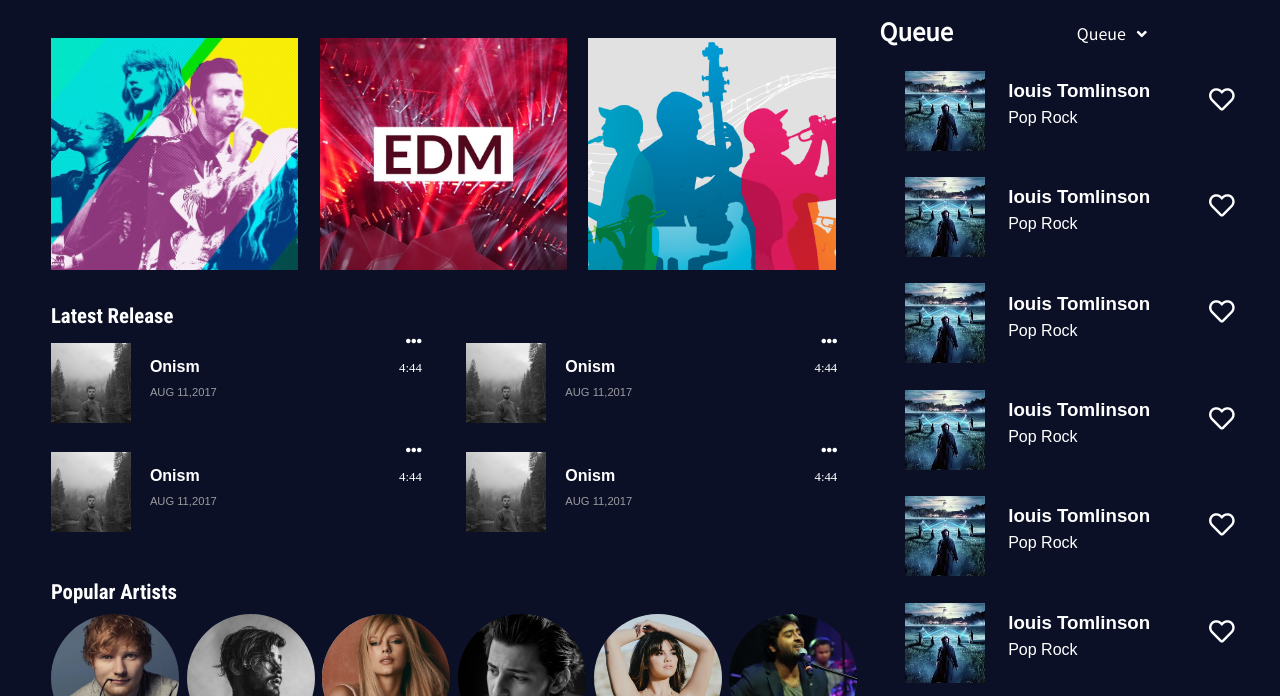
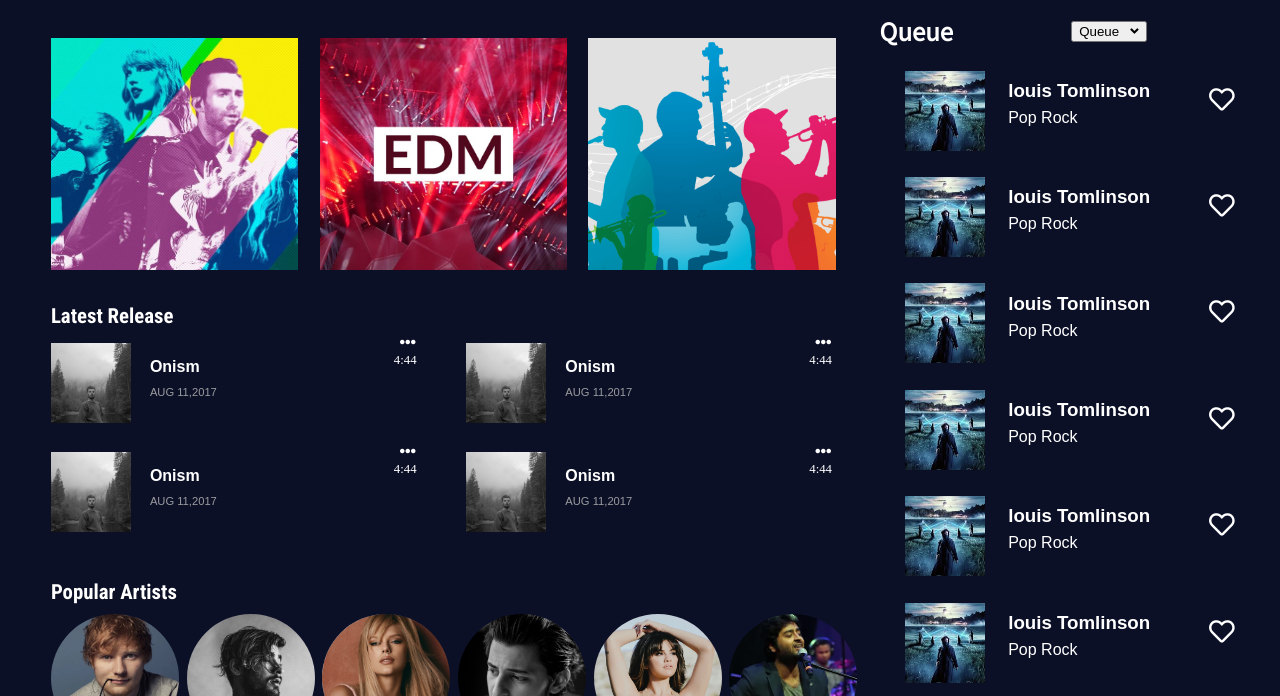
Before and after one commit to pranjaljain584/music-player, a plain HTML site: page index.html in a window 1280 px wide. Shown: the part 74-770 px from the top of the page. Drawn offline with Linux system fonts and the light colour scheme; a web font is replaced by a local one.

Commit message:
Update index.html

```diff
--- a/index.html
+++ b/index.html
@@ -79,9 +79,9 @@
 						</div>
 
 						<div class="more-details">
-							<a href="#dropdown1" class="btn"><i class="fas fa-ellipsis-h"></i></a>
-
-							<ul id="dropdown1" class="list">
+							<button class="btn">
+								<i class="fas fa-ellipsis-h"></i>
+								<ul id="dropdown1" class="list">
 
 								<li class="list-item"> <a href="#release-box"><span class="cross-btn"> <i class="fas fa-times"></i></a> </span></li>
 
@@ -95,6 +95,9 @@
 
 							</ul>
 							<br>
+							</button>
+
+
 							<p>4:44</p>
 						</div>
 
@@ -112,9 +115,9 @@
 						</div>
 
 						<div class="more-details">
-							<a href="#dropdown2" class="btn"><i class="fas fa-ellipsis-h"></i></a>
-
-							<ul id="dropdown2" class="list">
+							<button class="btn">
+								<i class="fas fa-ellipsis-h"></i>
+								<ul id="dropdown1" class="list">
 
 								<li class="list-item"> <a href="#release-box"><span class="cross-btn"> <i class="fas fa-times"></i></a> </span></li>
 
@@ -128,6 +131,7 @@
 
 							</ul>
 							<br>
+							</button>
 							<p>4:44</p>
 						</div>
 
@@ -145,9 +149,9 @@
 						</div>
 
 						<div class="more-details">
-							<a href="#dropdown3" class="btn"><i class="fas fa-ellipsis-h"></i></a>
-
-							<ul id="dropdown3" class="list">
+							<button class="btn">
+								<i class="fas fa-ellipsis-h"></i>
+								<ul id="dropdown1" class="list">
 
 								<li class="list-item"> <a href="#release-box"><span class="cross-btn"> <i class="fas fa-times"></i></a> </span></li>
 
@@ -161,6 +165,7 @@
 
 							</ul>
 							<br>
+							</button>
 							<p>4:44</p>
 						</div>
 
@@ -178,9 +183,9 @@
 						</div>
 
 						<div class="more-details">
-							<a href="#dropdown4" class="btn"><i class="fas fa-ellipsis-h"></i></a>
-
-							<ul id="dropdown4" class="list">
+						<button class="btn">
+								<i class="fas fa-ellipsis-h"></i>
+								<ul id="dropdown1" class="list">
 
 								<li class="list-item"> <a href="#release-box"><span class="cross-btn"> <i class="fas fa-times"></i></a> </span></li>
 
@@ -194,6 +199,7 @@
 
 							</ul>
 							<br>
+							</button>
 							<p>4:44</p>
 						</div>
 
@@ -488,8 +494,8 @@
 			<div class="queue-header">
 				<span>Queue</span>
 				<div class="queue-dropdown">
-					<a href="#dropdown" >Queue &nbsp; <i class="fas fa-angle-down"></i></a>
-					<ul id="dropdown" class="list2">
+					<button class = "btn-2">Queue &nbsp; <i class="fas fa-angle-down"></i>
+						<ul id="dropdown" class="list2">
 
 						<li class="list-item2"> <a href="#queue"><span class="cross-btn"> <i class="fas fa-times"></i></a> </span></li>
 
@@ -499,6 +505,8 @@
 						<li class="list-item2"><span><i class="fas fa-cog"></i></span> &nbsp; <span>Favourite Settings</span></li>
 
 					</ul>
+					</button>
+
 				</div>
 			</div>
 
```
